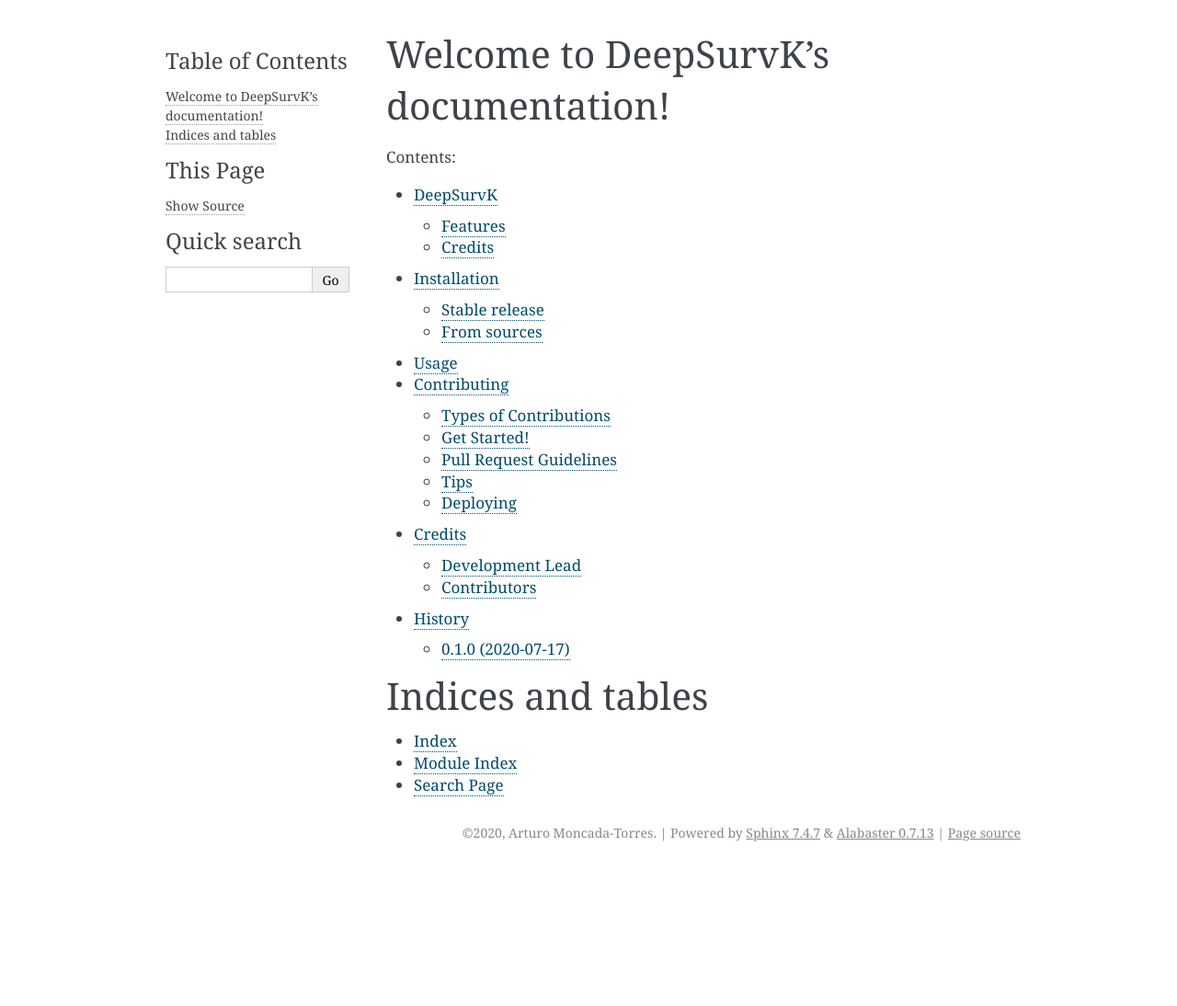
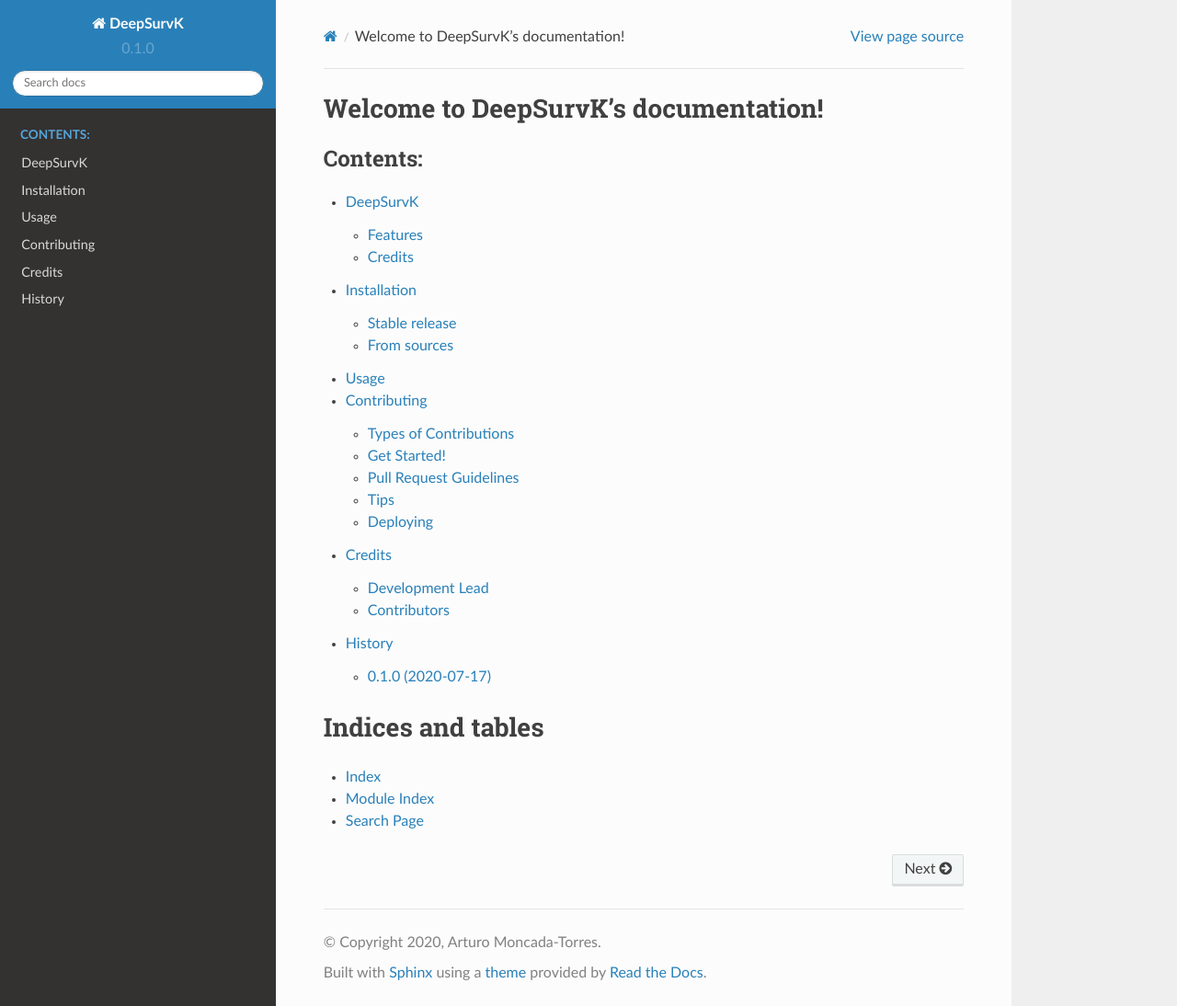
Before and after one commit to arturomoncadatorres/deepsurvk, a Sphinx documentation site: the page built from docs/index.rst, in a window 1280 px wide and 1094 px high. Shown: the whole window at 92% size. Built offline with Sphinx 7.4.7 and the Read the Docs theme 2.0.0, drawn with Linux system fonts in a browser that asks for light colours; pages that are not in the unit, such as notebooks, are missing from menus.

Commit message:
Updated docs theme (alabaster --> sphinx rtd)

```diff
--- a/docs/conf.py
+++ b/docs/conf.py
@@ -22,6 +22,7 @@
 sys.path.insert(0, os.path.abspath('..'))
 
 import deepsurvk
+import sphinx_rtd_theme
 
 # -- General configuration ---------------------------------------------
 
@@ -31,7 +32,7 @@
 
 # Add any Sphinx extension module names here, as strings. They can be
 # extensions coming with Sphinx (named 'sphinx.ext.*') or your custom ones.
-extensions = ['sphinx.ext.autodoc', 'sphinx.ext.viewcode']
+extensions = ['sphinx.ext.autodoc', 'sphinx.ext.viewcode', 'sphinx_rtd_theme']
 
 # Add any paths that contain templates here, relative to this directory.
 templates_path = ['_templates']
@@ -83,7 +84,8 @@
 # The theme to use for HTML and HTML Help pages.  See the documentation for
 # a list of builtin themes.
 #
-html_theme = 'alabaster'
+#html_theme = 'alabaster'
+html_theme = "sphinx_rtd_theme"
 
 # Theme options are theme-specific and customize the look and feel of a
 # theme further.  For a list of options available for each theme, see the
```
